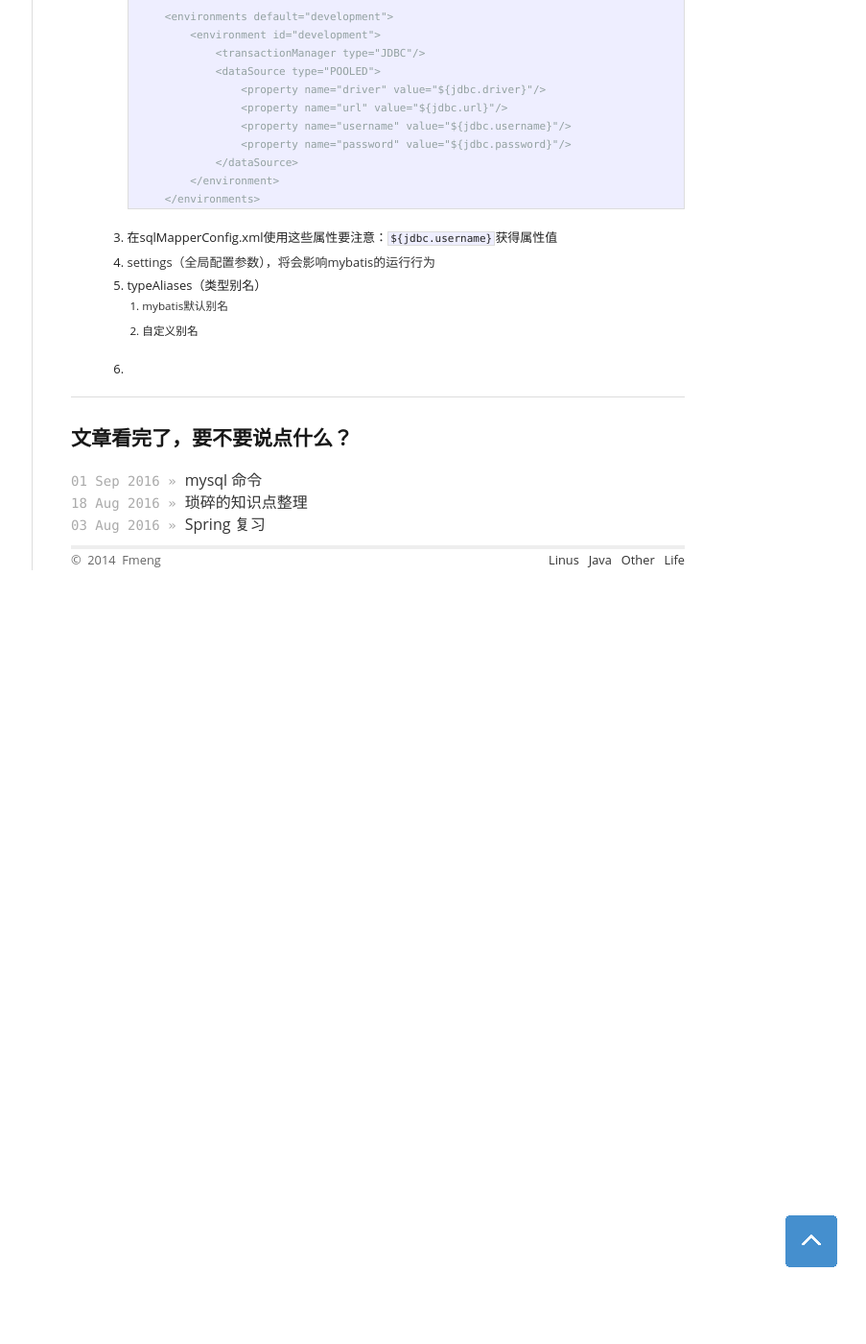
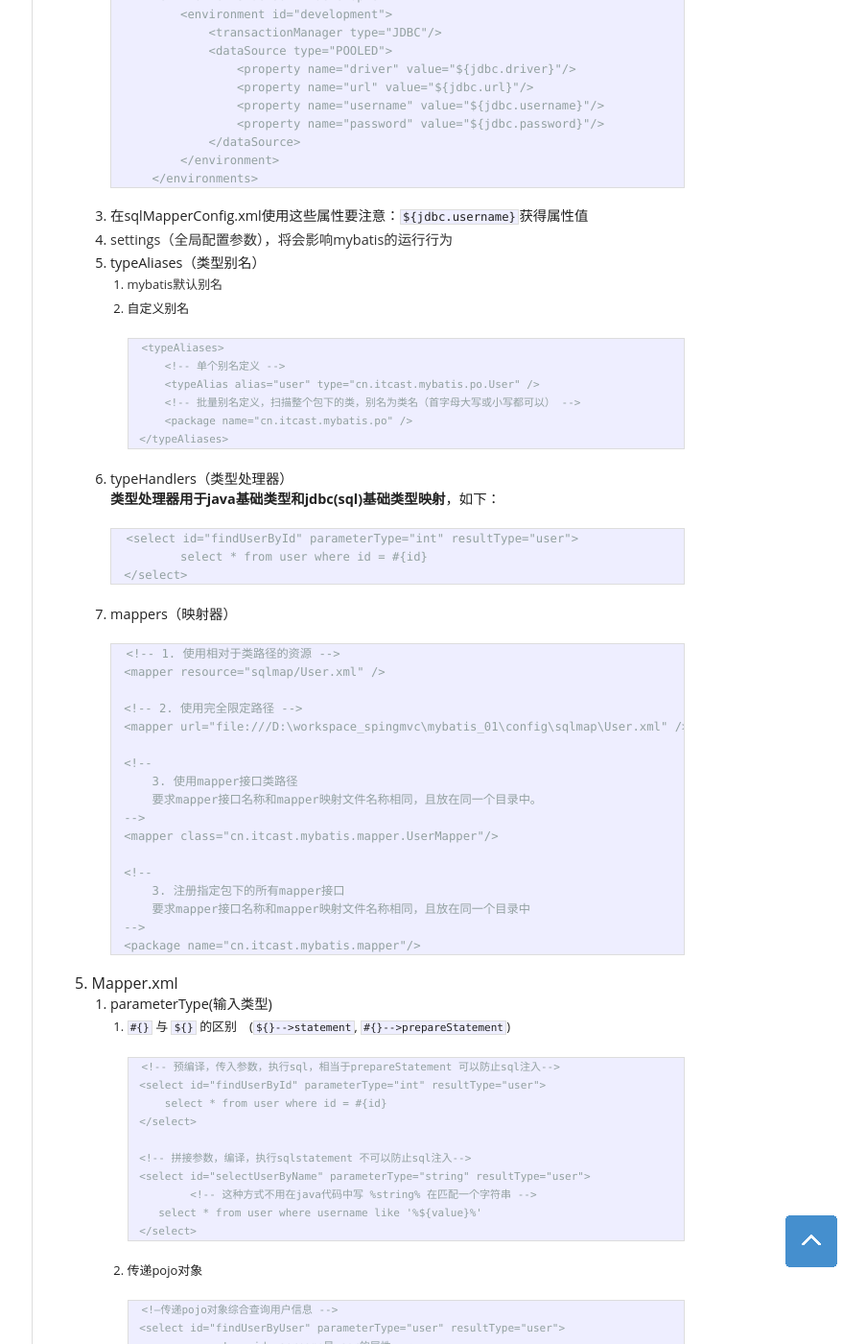
Before and after one commit to fmeng/fmeng.github.io, a Jekyll site: the page built from _posts/2016-08-03-mybatis-1.md, in a window 1280 px wide and 1400 px high, scrolled down 3778 px. Shown: the whole window at 96% size, without its empty margins (377-1280 px from the left). Built offline with Jekyll 4.4.1, drawn with Linux system fonts in a browser that asks for light colours; Markdown is read by kramdown in place of the engine named in the settings; comment, search, counter and statistics services are not loaded; some of the changed text lies outside the part shown.

Commit message:
mybatis4

```diff
--- a/_posts/2016-08-03-mybatis-1.md
+++ b/_posts/2016-08-03-mybatis-1.md
@@ -135,37 +135,98 @@ categories:
 					<mapper resource="@@sqlmap/User.xml"/>
 				</mappers>
 			</configuration>
-	2. properties（属性）<br/>
+2. properties（属性）<br/>
 使用外部的properties文件作为sqlMapperConfig.xml的引用属性
-		1. db.properties文件配置
+	1. db.properties文件配置
 
-				jdbc.driver=com.mysql.jdbc.Driver
-				jdbc.url=jdbc:mysql://localhost:3306/mybatis
-				jdbc.username=root
-				jdbc.password=mysql
-		2. sqlMapperConfig.xml的配置
+			jdbc.driver=com.mysql.jdbc.Driver
+			jdbc.url=jdbc:mysql://localhost:3306/mybatis
+			jdbc.username=root
+			jdbc.password=mysql
+	2. sqlMapperConfig.xml的配置
 
-				<properties resource="db.properties"/>
+			<properties resource="db.properties"/>
 
-					<environments default="development">
-						<environment id="development">
-							<transactionManager type="JDBC"/>
-							<dataSource type="POOLED">
-								<property name="driver" value="${jdbc.driver}"/>
-								<property name="url" value="${jdbc.url}"/>
-								<property name="username" value="${jdbc.username}"/>
-								<property name="password" value="${jdbc.password}"/>
-							</dataSource>
-						</environment>
-					</environments>
-		2. 在sqlMapperConfig.xml使用这些属性要注意：`${jdbc.username}`获得属性值
-		3. [settings（全局配置参数），将会影响mybatis的运行行为](http://www.mybatis.org/mybatis-3/zh/configuration.html#settings)
-		4. typeAliases（类型别名）
-			1. [mybatis默认别名](http://www.mybatis.org/mybatis-3/zh/configuration.html#typeAliases)
-			2. 自定义别名
+				<environments default="development">
+					<environment id="development">
+						<transactionManager type="JDBC"/>
+						<dataSource type="POOLED">
+							<property name="driver" value="${jdbc.driver}"/>
+							<property name="url" value="${jdbc.url}"/>
+							<property name="username" value="${jdbc.username}"/>
+							<property name="password" value="${jdbc.password}"/>
+						</dataSource>
+					</environment>
+				</environments>
+	2. 在sqlMapperConfig.xml使用这些属性要注意：`${jdbc.username}`获得属性值
+	3. [settings（全局配置参数），将会影响mybatis的运行行为](http://www.mybatis.org/mybatis-3/zh/configuration.html#settings)
+	4. typeAliases（类型别名）
+		1. [mybatis默认别名](http://www.mybatis.org/mybatis-3/zh/configuration.html#typeAliases)
+		2. 自定义别名
 
 				<typeAliases>
+					<!-- 单个别名定义 -->
 					<typeAlias alias="user" type="cn.itcast.mybatis.po.User" />
+					<!-- 批量别名定义，扫描整个包下的类，别名为类名（首字母大写或小写都可以） -->
 					<package name="cn.itcast.mybatis.po" />
 				</typeAliases>
-		5.
+	5. typeHandlers（类型处理器）
+<br/>**类型处理器用于java基础类型和jdbc(sql)基础类型映射**，如下：
+
+			<select id="findUserById" parameterType="int" resultType="user">
+					select * from user where id = #{id}
+			</select>
+	6. mappers（映射器）
+
+			<!-- 1. 使用相对于类路径的资源 -->
+			<mapper resource="sqlmap/User.xml" />
+
+			<!-- 2. 使用完全限定路径 -->
+			<mapper url="file:///D:\workspace_spingmvc\mybatis_01\config\sqlmap\User.xml" />
+
+			<!--
+				3. 使用mapper接口类路径
+				要求mapper接口名称和mapper映射文件名称相同，且放在同一个目录中。
+			-->
+			<mapper class="cn.itcast.mybatis.mapper.UserMapper"/>
+
+			<!--
+				3. 注册指定包下的所有mapper接口
+				要求mapper接口名称和mapper映射文件名称相同，且放在同一个目录中
+			-->
+			<package name="cn.itcast.mybatis.mapper"/>
+
+4. Mapper.xml
+	1. parameterType(输入类型)
+		1. `#{}` 与 `${}` 的区别&emsp;(`${}-->statement`, `#{}-->prepareStatement`)
+
+				<!-- 预编译，传入参数，执行sql，相当于prepareStatement 可以防止sql注入-->
+				<select id="findUserById" parameterType="int" resultType="user">
+					select * from user where id = #{id}
+				</select>
+
+				<!-- 拼接参数，编译，执行sqlstatement 不可以防止sql注入-->
+				<select id="selectUserByName" parameterType="string" resultType="user">
+						<!-- 这种方式不用在java代码中写 %string% 在匹配一个字符串 -->
+				   select * from user where username like '%${value}%'
+				</select>
+		1.	传递pojo对象
+
+				<!—传递pojo对象综合查询用户信息 -->
+				<select id="findUserByUser" parameterType="user" resultType="user">
+							<!--  id,username是user的属性 -->
+				   select * from user where id=#{id} and username like '%${username}%'
+				</select>
+		2. 定义包装对象<br/>因为mybatis的mapper只能传递一个参数（基本数据类型或者pojo），当需要传递多个对象时，可以先把对象包装一下传入statement语句
+
+		3. 传递hashmap
+
+											             <!-- hashmap首字母大小写不影响 -->
+				<select id="findUserByHashmap" parameterType="hashmap" resultType="user">
+					<!-- id为hashmap的值 -->
+			  	 select * from user where id=#{id} and username like '%${username}%'
+				</select>
+	2. resultMap<br/>
+	<font color=red>resultType</font>可以指定pojo将查询结果映射为pojo，但需要pojo的属性名和sql查询的列<font color="red">名一致</font>方可映射成功。<br/>
+	如果sql查询字段名和pojo的属性<font color=red>名不一致</font>，可以通过<font color=red>resultMap</font>将字段名和属性名作一个对应关系 ，查询结果映射到pojo对象中。
+	**resultMap可以实现将查询结果映射为复杂类型的pojo，比如在查询结果映射对象中包括pojo和list实现一对一查询和一对多查询。**
```
